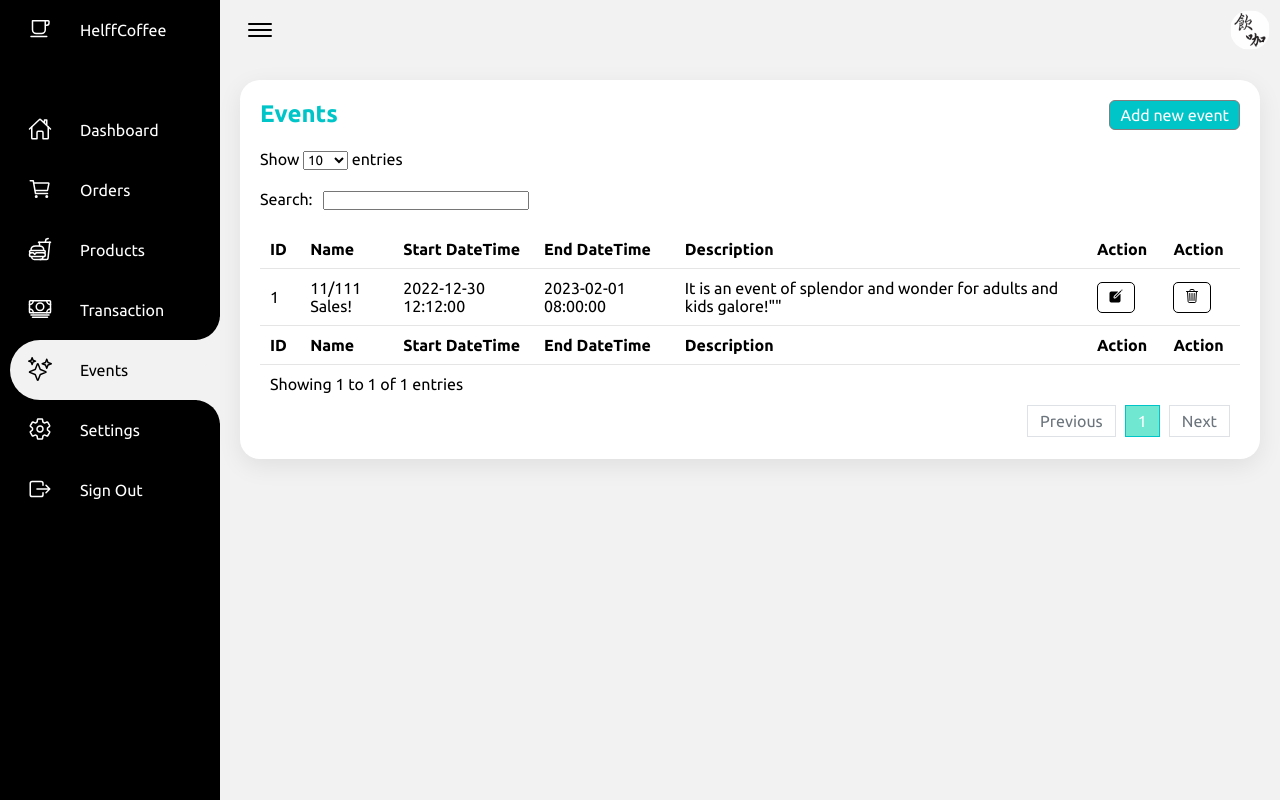
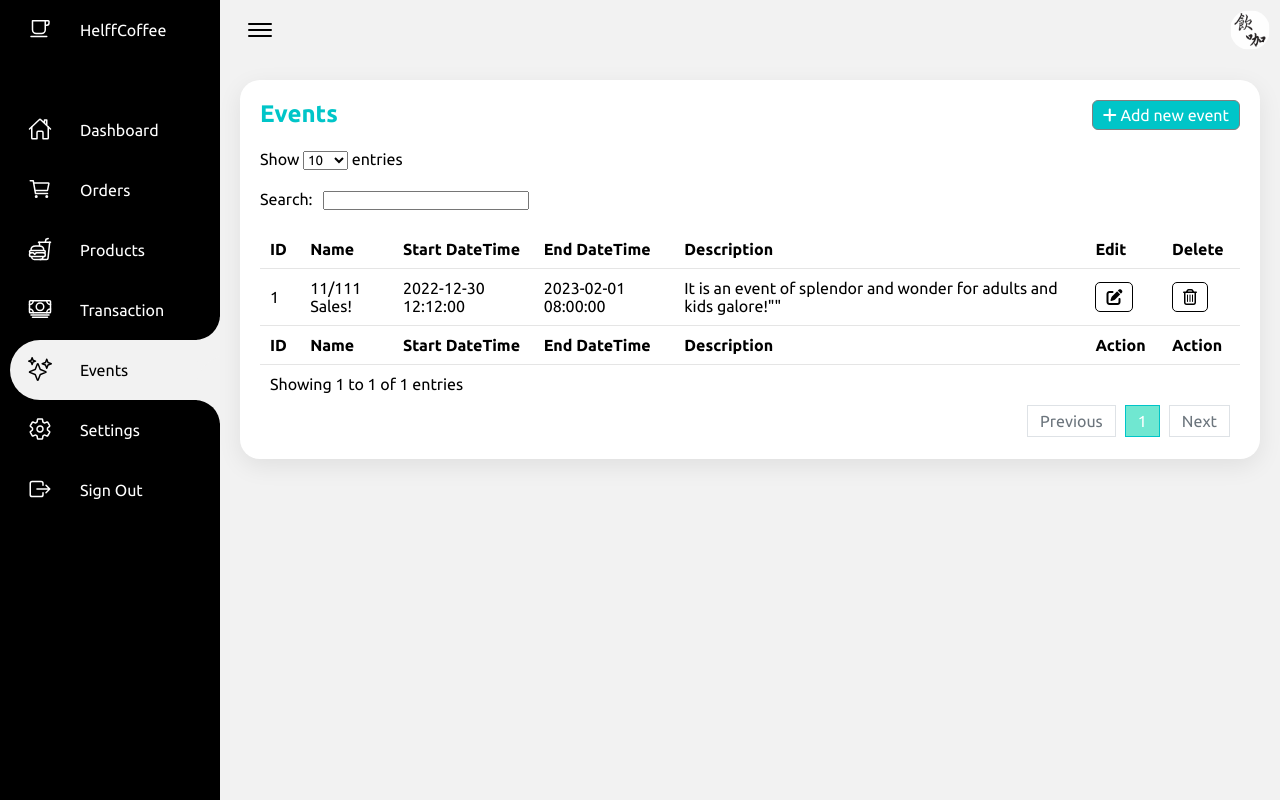
Before and after one commit to dekufanboy727/se_lab_admin, a PHP site: page /events.php in a window 1280 px wide. Run offline with PHP 8.4, Linux system fonts and the light colour scheme; a user stored in the database is signed in; data comes from the database, SQL or seed files in the repository; some libraries are stand-ins or nearby versions.

Commit message:
Small changes on icon

```diff
--- a/Admin/events.php
+++ b/Admin/events.php
@@ -17,6 +17,7 @@ include "dbConnection.php"
     <title>Events</title>
     <link rel="icon" type="image/jpg" href="images/profile.jpg">
     <link rel="stylesheet" href="css/events.css">
+    <script src="https://kit.fontawesome.com/4fdfa3530e.js" crossorigin="anonymous"></script>
 </head>
 
 <body>
@@ -124,7 +125,7 @@ include "dbConnection.php"
                 <div class="events-table">
                     <div class="events-table-header">
                         <h2>Events</h2>
-                        <a href="event_add.php" class="btn">Add new event</a>
+                        <a href="event_add.php" class="btn"><i class="fa-solid fa-plus"></i> Add new event</a>
                     </div>
                     <div class="events-table-content">
                         <table id="example" class="table table-striped">
@@ -135,8 +136,8 @@ include "dbConnection.php"
                                     <th>Start DateTime</th>
                                     <th>End DateTime</th>
                                     <th>Description</th>
-                                    <th>Action</th>
-                                    <th>Action</th>
+                                    <th>Edit</th>
+                                    <th>Delete</th>
                                 </tr>
                             </thead>
                             <?php
@@ -160,8 +161,8 @@ include "dbConnection.php"
                                             <td><?php echo $row['end_date'] ?></td>
                                             <td><?php echo $row['description'] ?></td>
                                             <?php
-                                            echo '<td><a href="event_update.php?event=' . $row['id'] . '"><ion-icon name="create"></a></td>';
-                                            echo '<td><a href="javascript: myDeleteConfirmationFunction(' . $row['id'] . ')"  alt = "delete" class="delete-button"><ion-icon name="trash-outline"></ion-icon></a></td>';
+                                            echo '<td><a href="event_update.php?event=' . $row['id'] . '"><i class="fa-solid fa-pen-to-square"></i></td>';
+                                            echo '<td><a href="javascript: myDeleteConfirmationFunction(' . $row['id'] . ')"  alt = "delete" class="delete-button"><i class="fa-regular fa-trash-can"></i></a></td>';
                                             ?>
                                         </tr>
                                 <?php      }
```
